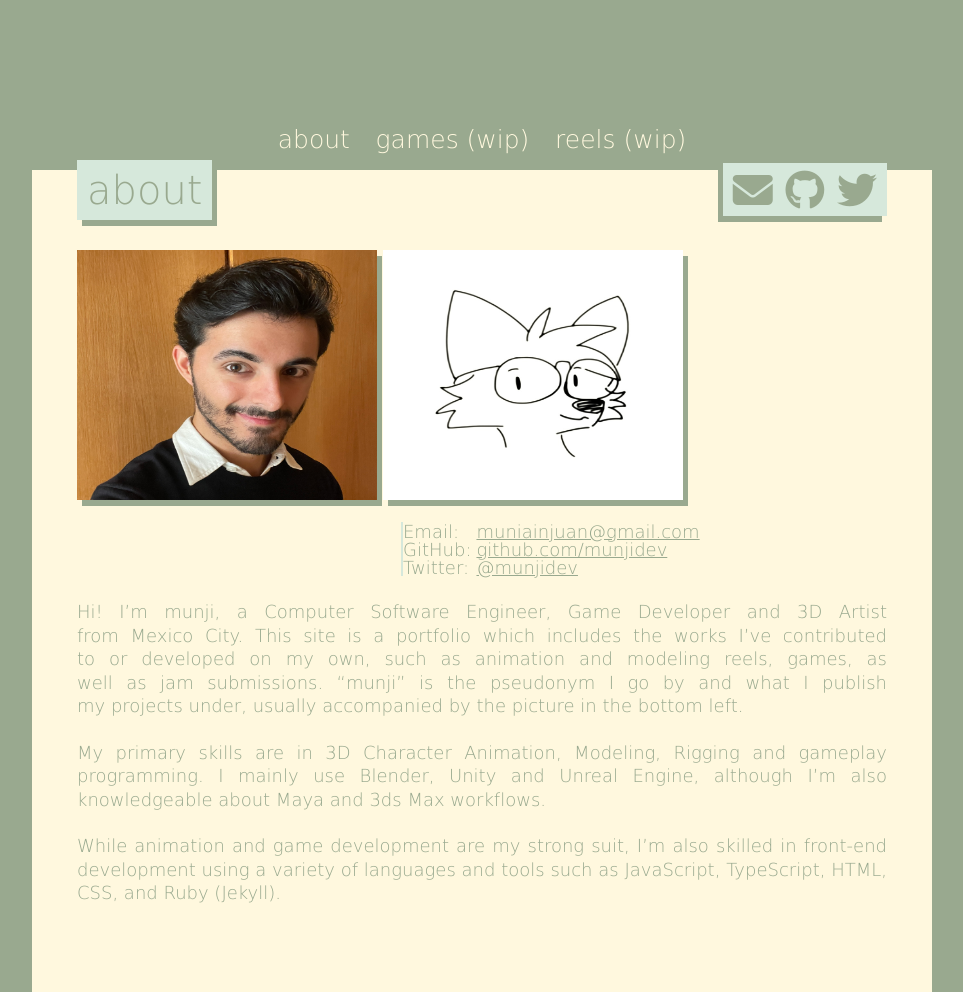
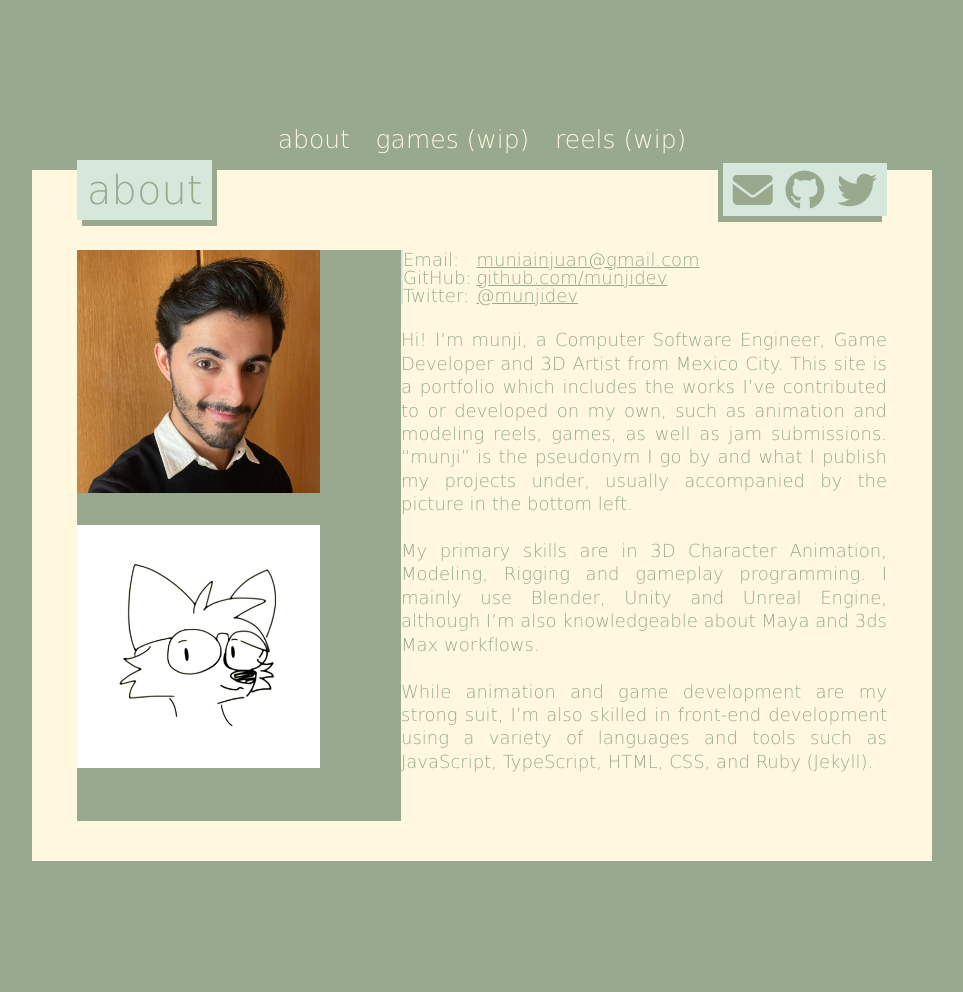
Before and after one commit to munjidev/munjidev.github.io, a Jekyll site: the page built from about.md, in a window 1280 px wide. Shown: the whole page, without its empty margins (158-1121 px from the left). Built offline with Jekyll 4.4.1, drawn with Linux system fonts in a browser that asks for light colours; nearby versions of some CDN libraries; some web fonts are replaced; after the commit the page ends 900 px from its top, so only the background shows below that.

Commit message:
Update div styles

```diff
--- a/_includes/head.html
+++ b/_includes/head.html
@@ -1,20 +1,21 @@
 <head>
   <meta charset="utf-8">
   <meta http-equiv="X-UA-Compatible" content="IE=edge">
-  <meta name="viewport" content="width=device-width, initial-scale=1.0">
+  <meta name="viewport" content="width=device-width, initial-scale=1">
 
   <title>{% if page.title %}{{ page.title | escape }}{% else %}{{ site.title | escape }}{% endif %}</title>
   <meta name="description" content="{{ page.excerpt | default: site.description | strip_html | normalize_whitespace | truncate: 160 | escape }}">
 
   <link rel="stylesheet" href="{{ "/assets/reset.css" | relative_url }}">
   <link rel="stylesheet" href="{{ "/assets/style.css" | relative_url }}">
-  <link rel="stylesheet" href="{{ "/assets/fontawesome/css/fontawesome.min.css" | relative_url }}">
-  <link rel="stylesheet" href="/assets/fontawesome/css/brands.css">
-  <link rel="stylesheet" href="/assets/fontawesome/css/solid.css">
+  <link rel="stylesheet" href="https://use.typekit.net/cjs3bzm.css">
+
+  <script src="https://kit.fontawesome.com/02e54ebafc.js" crossorigin="anonymous"></script>
+
   <link rel="canonical" href="{{ page.url | replace:'index.html','' | absolute_url }}">
   <link rel="alternate" type="application/rss+xml" title="{{ site.title | escape }}" href="{{ "/feed.xml" | relative_url }}">
 
-  {%- if jekyll.environment == 'production' and site.google_analytics -%}
-    {%- include google-analytics.html -%}
-  {%- endif -%}
+  {% if jekyll.environment == 'production' and site.google_analytics %}
+  {% include google-analytics.html %}
+  {% endif %}
 </head>
--- a/_layouts/about.html
+++ b/_layouts/about.html
@@ -10,7 +10,7 @@ layout: page
         {%- include links/info.html -%}
     </div>
 
-    <div id="info-img" class="width40">
+    <div id="info-pics" class="bg-dark">
         <img id="personal_img" class="shadow-dark item" src="../assets/images/profileimg.jpeg"></img>
         <img id="socials_img" class="shadow-dark item" src="../assets/images/socialsimg.jpeg"></img>
     </div>
```
